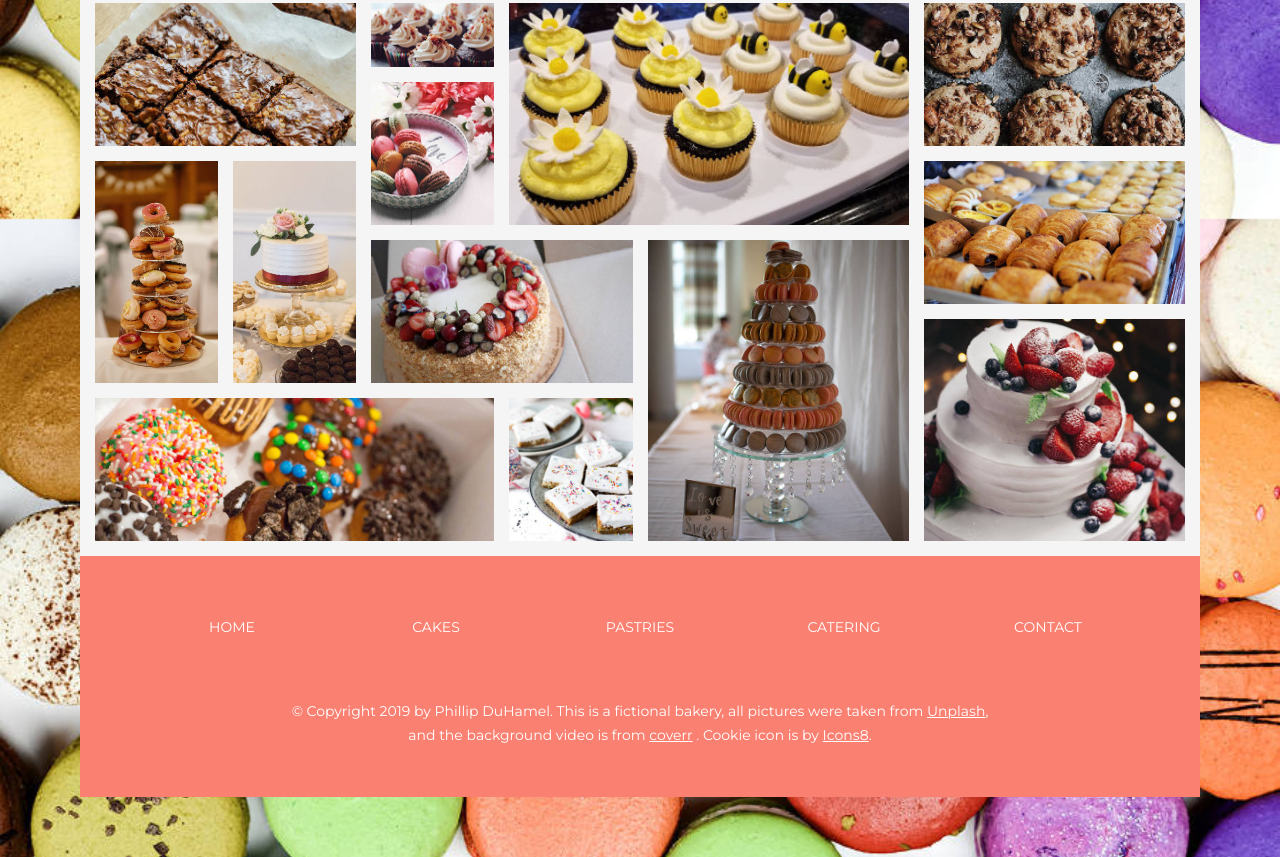
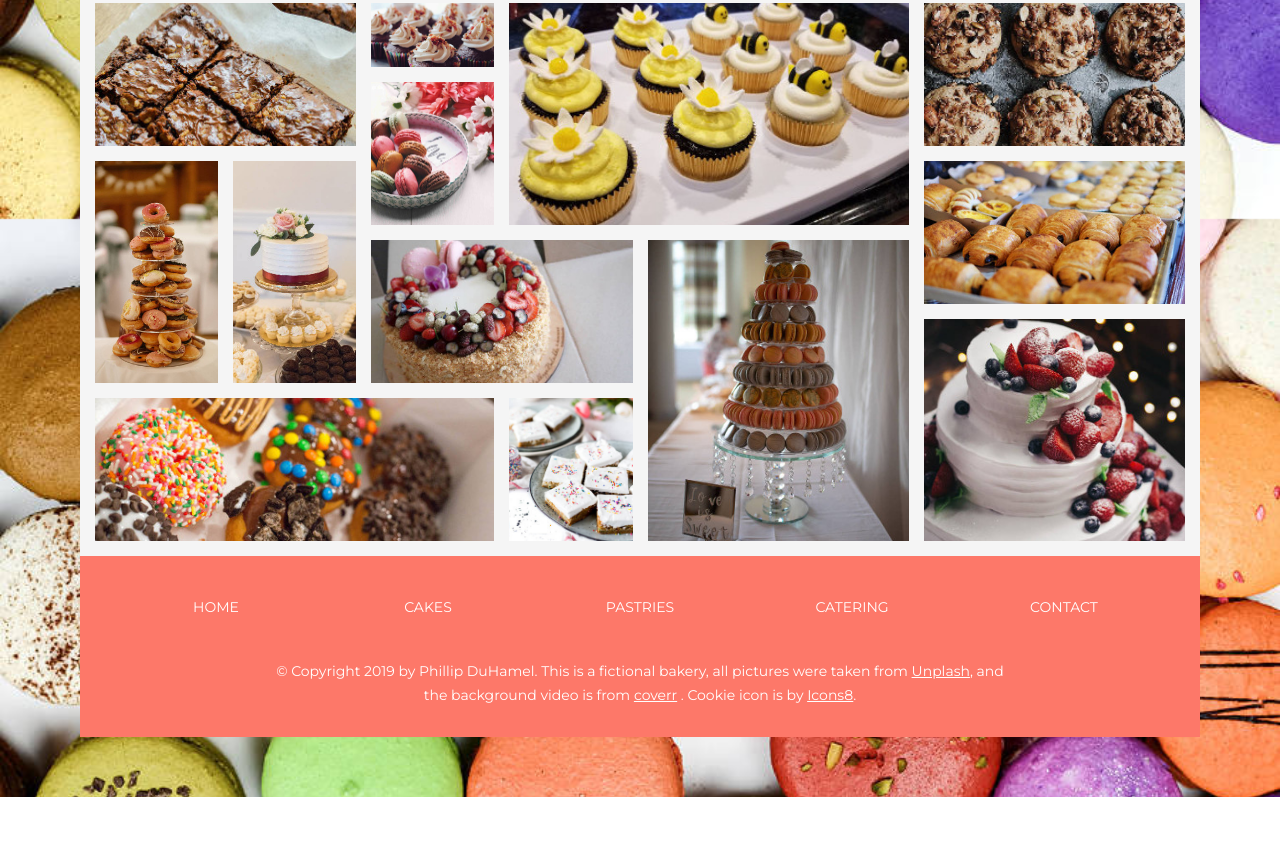
Before and after one commit to pduhamel2/pduhamel2.github.io, a website: page personal-projects/phils-bakery/index.html in a window 1280 px wide. Shown: the part 2341-3198 px from the top of the page. After the commit the page ends 3138 px from the top, so only its background shows below. Drawn offline with Linux system fonts and the light colour scheme.

Commit message:
Updated footer color & margin

```diff
--- a/personal-projects/phils-bakery/sass/abstracts/_variables.scss
+++ b/personal-projects/phils-bakery/sass/abstracts/_variables.scss
@@ -10,7 +10,7 @@ $color-white: #fff;
 $color-black: #000;
 
 $color-footer-links: rgb(255, 141, 129);
-$color-footer-links-light: rgb(255, 155, 144);
+$color-footer-links-light: rgb(255, 138, 125);
 
 // FONTS
 $font-primary: 'Montserrat',
--- a/personal-projects/phils-bakery/sass/layout/_footer.scss
+++ b/personal-projects/phils-bakery/sass/layout/_footer.scss
@@ -1,8 +1,8 @@
 .footer {
-    background-color: salmon;
+    background-color: rgb(253, 120, 105);
     grid-column: center-start / center-end;
     grid-row: 6 / 7;
-    padding: 5rem;
+    padding: 3rem;
 
     &__nav {
         list-style: none;
@@ -42,7 +42,7 @@
 .copyright {
     font-size: 1.4rem;
     color: $color-white;
-    margin-top: 5rem;
+    margin-top: 3rem;
     margin-right: auto;
     margin-left: auto;
     text-align: center;
```
Also changed, not shown: personal-projects/phils-bakery/css/main.css, personal-projects/phils-bakery/css/main.min.css, 2 other files.
